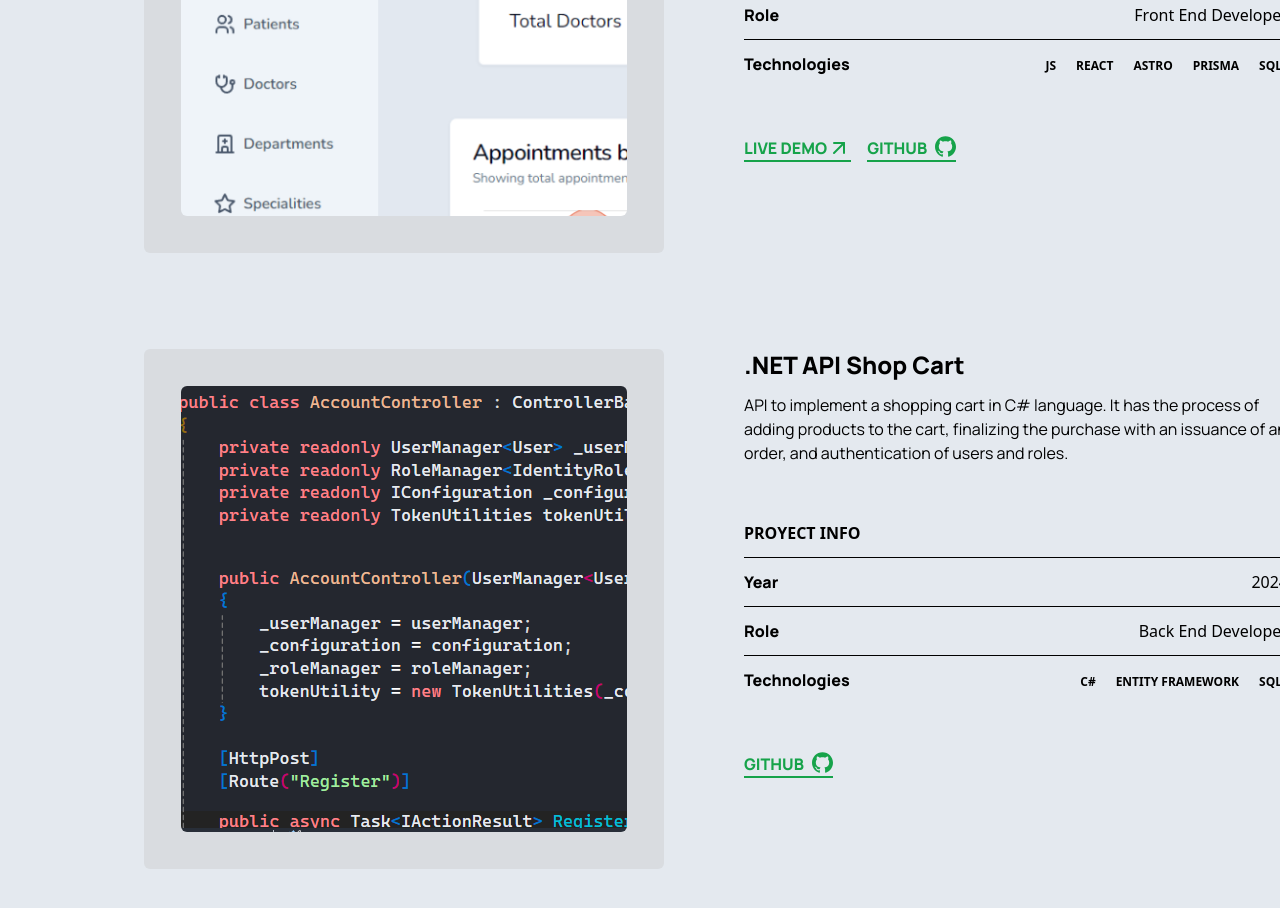
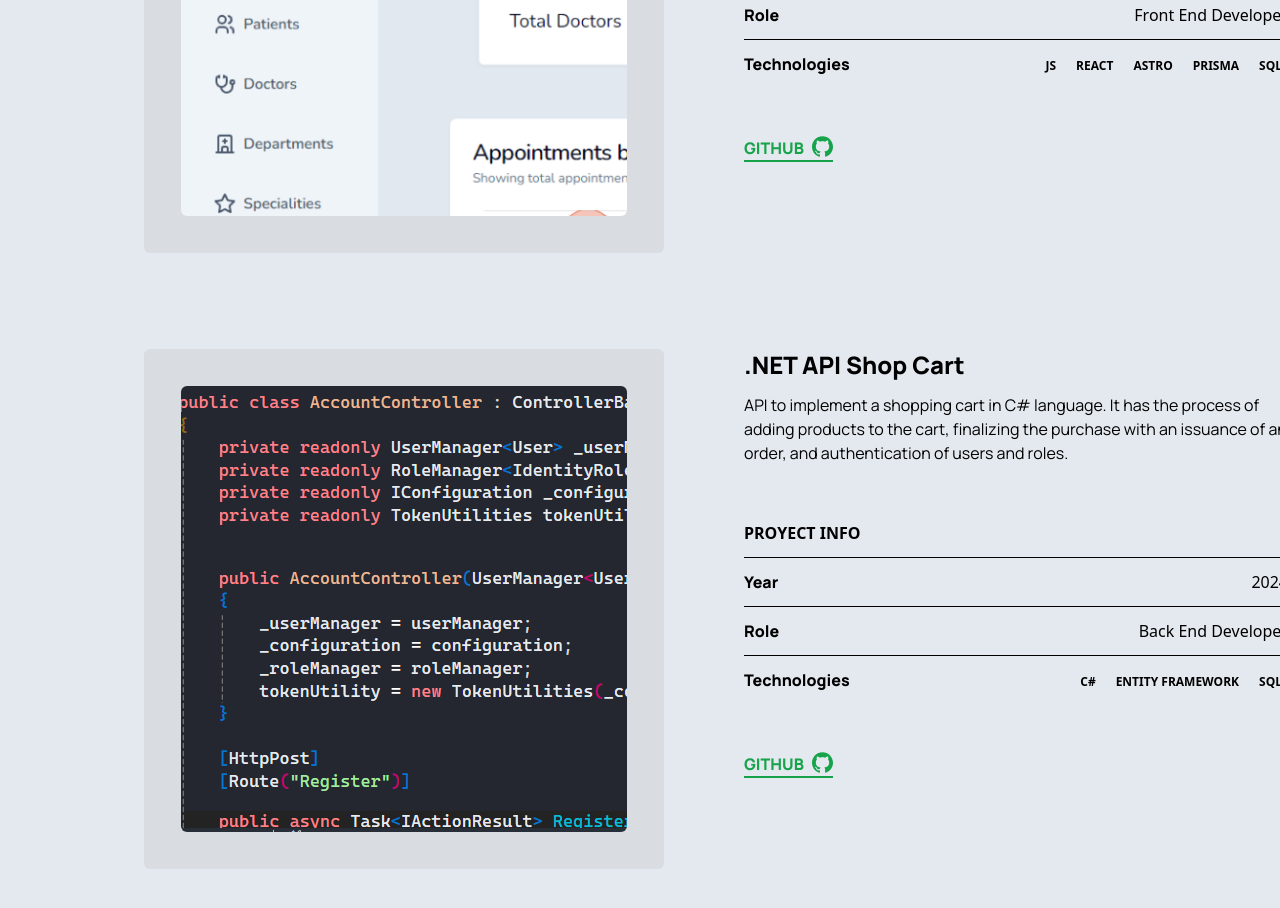
Before and after one commit to sebaactis/portfolio, a Next.js app: page / in a window 1280 px wide. Shown: the part 4560-5468 px from the top of the page. Built offline with nearby package versions, Linux system fonts and the light colour scheme.

Commit message:
demo disabled for hospitality

```diff
--- a/components/proyects/proyects.tsx
+++ b/components/proyects/proyects.tsx
@@ -108,7 +108,7 @@ const Proyects = () => {
                     }
                     year={2024}
                     role='Front End Developer'
-                    demo='https://windenvelas.netlify.app/'
+                    demo=''
                     githubLink='https://github.com/sebaactis/citas-medicas'
                     techData={["JS", "REACT", "ASTRO", "PRISMA", "SQL"]}
                 />
```
